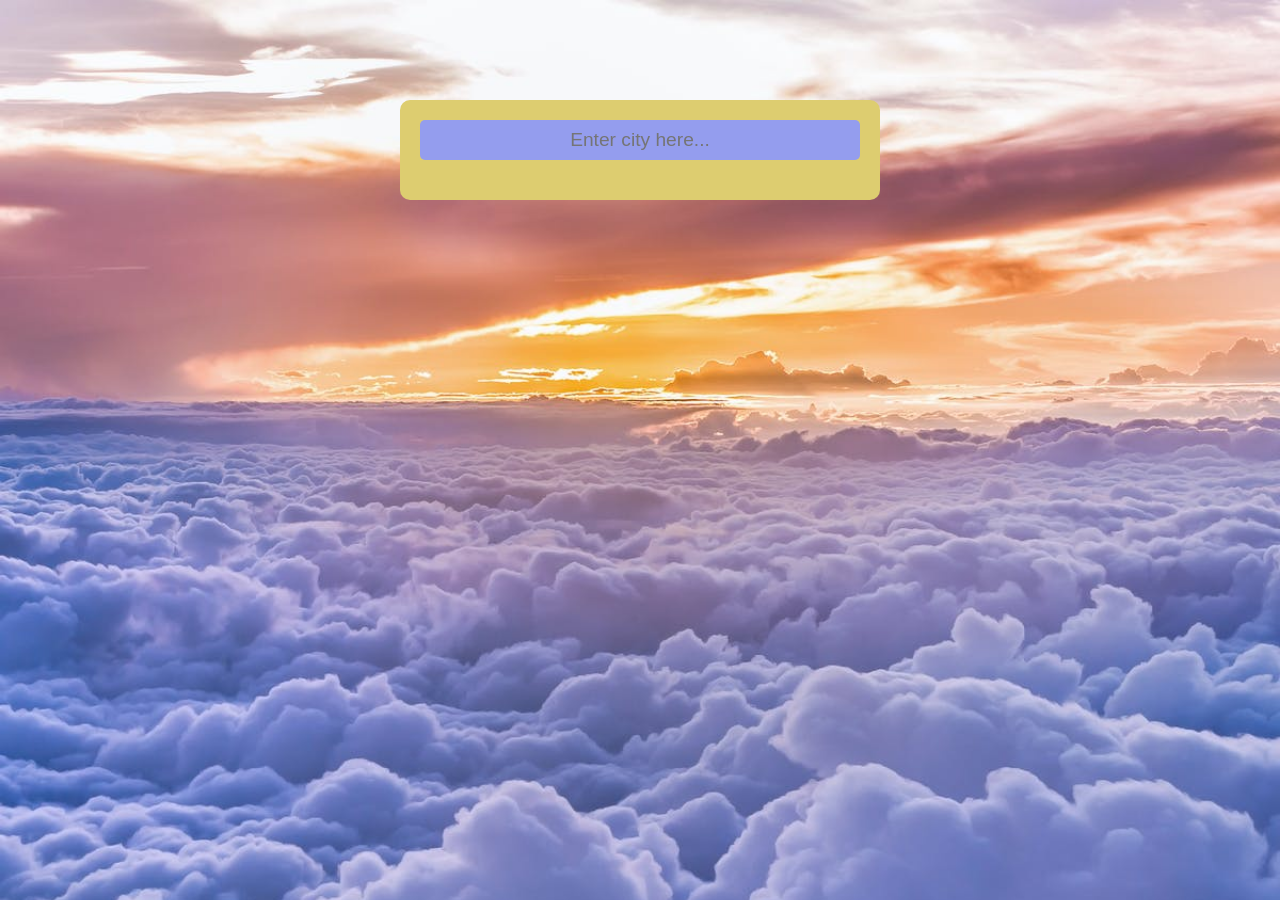
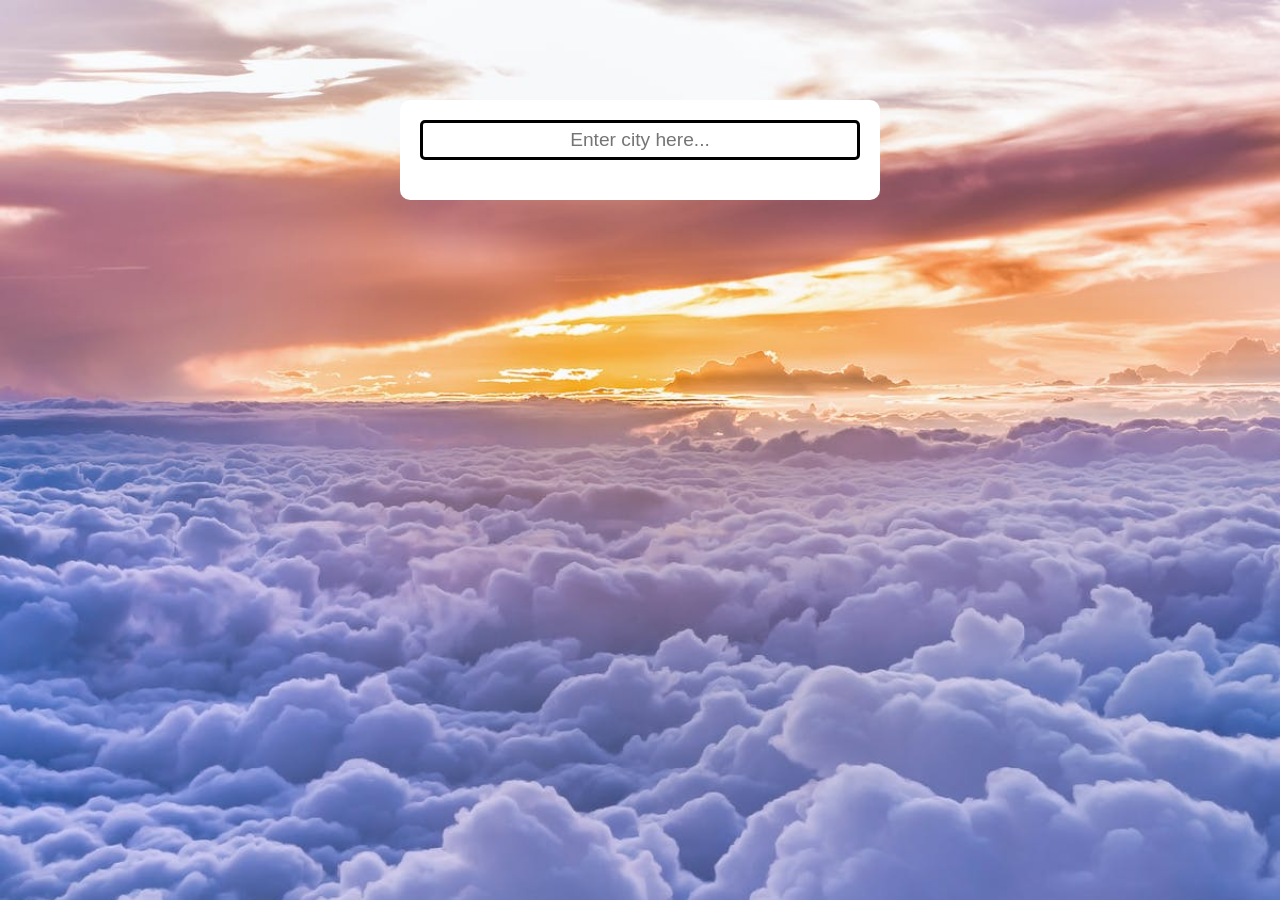
Before and after one commit to saxena-nikhil738/TemperatureApp, a plain HTML site: page index.html in a window 1280 px wide. Drawn offline with Linux system fonts and the light colour scheme.

Commit message:
Update style.css

```diff
--- a/style.css
+++ b/style.css
@@ -15,7 +15,7 @@ body{
 .card{
     width: 60vh;
     margin: 100px auto;
-    background-color: rgb(221, 205, 112);
+    background-color: white;
     padding: 20px;
     text-align: center;
     border-radius: 10px;
@@ -25,8 +25,8 @@ body{
 }
 .input{
     width: 100%;
-    background-color: rgb(148, 157, 238);
-    border: none;
+    background-color: white;
+    border: solid black;
     outline: none;
     font-size: 1.2rem;
     height: 40px;
@@ -38,7 +38,7 @@ body{
     background-color: white;
 }
 .button{
-    background-color: rgb(114, 211, 114);
+    background-color: white;
     padding: 5px;
     margin-top: 5px;
     width: 25%;
```
